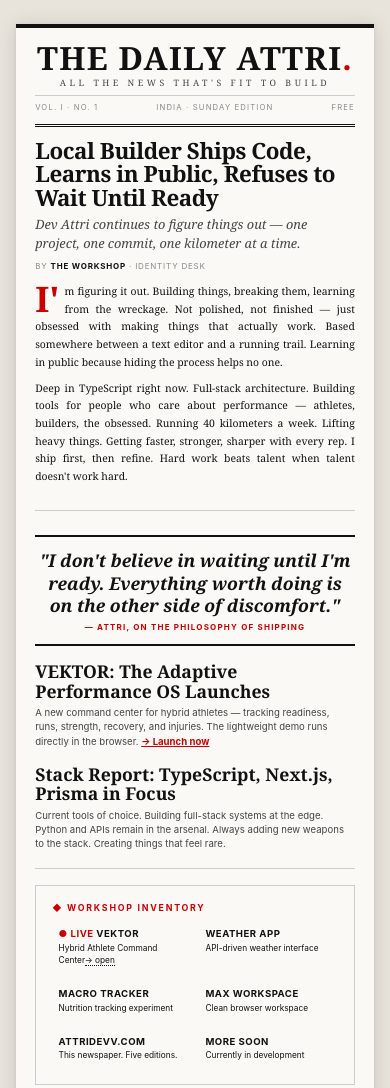
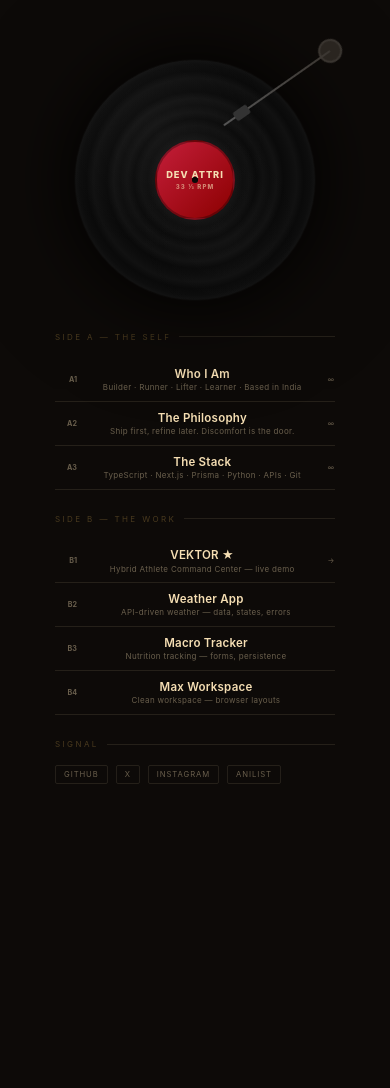
Before and after one commit to attridevv/portfolio, a plain HTML site: page index.html in a window 390 px wide. Shown: the top 1088 px of the page. After the commit the page ends 844 px from the top, so only its background shows below. Drawn offline with Linux system fonts and the light colour scheme.

Commit message:
feat: vinyl record theme — spinning disc with track listing
- 320px vinyl record with concentric groove gradients
- Spins on hover (paused by default)
- Center label: Dev Attri · 33⅓ RPM in classic red
- Tonearm with base, arm, and head — moves on hover
- Side A (The Self): Who I Am, Philosophy, Stack
- Side B (The Work): VEKTOR, Weather App, Macro Tracker, Max Workspace
- Signal links as record store tags
- Warm gold/amber palette on dark background
- Responsive: stacks vertically on mobile

```diff
--- a/index.html
+++ b/index.html
@@ -3,188 +3,222 @@
 <head>
 <meta charset="UTF-8">
 <meta name="viewport" content="width=device-width,initial-scale=1.0">
-<title>The Daily Attri</title>
+<title>Dev Attri · Record</title>
 <style>
 *,*::before,*::after{margin:0;padding:0;box-sizing:border-box}
 
 :root{
-  --paper:#faf9f6;--ink:#111;--red:#cc0000;--grey:#444;--light:#888;--rule:#ccc;
+  --bg:#0d0a08;--surface:#1a1512;--gold:#d4a853;--gold-dim:rgba(212,168,83,.3);
+  --warm:#f5deb3;--dim:rgba(245,222,179,.4);--faint:rgba(245,222,179,.1);
 }
 
 body{
-  background:#e8e4dc;color:var(--ink);
-  font-family:'Georgia','Times New Roman',serif;
-  display:flex;justify-content:center;
-  padding:1.5rem 1rem;
+  background:var(--bg);color:var(--warm);
+  font-family:'Inter',-apple-system,BlinkMacSystemFont,'Segoe UI',sans-serif;
+  min-height:100vh;display:flex;align-items:center;justify-content:center;
+  overflow-x:hidden;padding:2rem;
 }
 
-.paper{
-  width:100%;max-width:800px;background:var(--paper);
-  box-shadow:0 2px 20px rgba(0,0,0,.12),0 1px 4px rgba(0,0,0,.08);
-  padding:1.5rem 2rem;
-  border-top:4px solid var(--ink);
+/* ===== CONTAINER ===== */
+.container{display:flex;gap:3rem;align-items:center;max-width:900px;width:100%}
+
+/* ===== VINYL RECORD ===== */
+.record-wrap{position:relative;flex-shrink:0}
+.record{
+  width:320px;height:320px;border-radius:50%;
+  background:radial-gradient(circle at 50% 50%,
+    #0a0a0a 0%,#0d0d0d 8%,#111 10%,#1a1a1a 12%,#111 14%,#151515 16%,
+    #0d0d0d 18%,#111 20%,#121212 24%,#0d0d0d 28%,#101010 32%,
+    #0a0a0a 36%,#111 40%,#0d0d0d 44%,#121212 48%,
+    #0a0a0a 52%,#0d0d0d 56%,#111 60%,
+    #0a0a0a 64%,#0d0d0d 68%,#111 70%,
+    #0a0a0a 74%,#0d0d0d 75%);
+  position:relative;
+  box-shadow:0 0 60px rgba(0,0,0,.8),0 0 120px rgba(0,0,0,.4),0 0 0 1px rgba(255,255,255,.03);
+  animation:spin 4s linear infinite paused;
+}
+.record:hover{animation-play-state:running}
+@keyframes spin{from{transform:rotate(0deg)}to{transform:rotate(360deg)}}
+
+/* Record shine */
+.record::after{
+  content:'';position:absolute;inset:0;border-radius:50%;
+  background:radial-gradient(ellipse at 35% 30%,rgba(255,255,255,.04),transparent 50%),
+    radial-gradient(ellipse at 60% 70%,rgba(255,255,255,.02),transparent 40%);
+  pointer-events:none;
 }
 
-/* ===== MASTHEAD ===== */
-.masthead{border-bottom:3px double var(--ink);padding-bottom:.75rem;margin-bottom:.75rem;text-align:center}
-.masthead h1{font-size:3rem;font-weight:900;letter-spacing:.04em;text-transform:uppercase;line-height:.9}
-.masthead .red-dot{color:var(--red)}
-.masthead .tagline{font-size:.55rem;letter-spacing:.4em;text-transform:uppercase;color:var(--grey);margin-top:.25rem}
-.masthead .meta{display:flex;justify-content:space-between;font-size:.48rem;letter-spacing:.15em;text-transform:uppercase;color:var(--light);margin-top:.4rem;border-top:1px solid var(--rule);padding-top:.4rem}
-.masthead .meta span{font-family:'Inter',-apple-system,sans-serif}
+/* Center label */
+.center-label{
+  position:absolute;top:50%;left:50%;transform:translate(-50%,-50%);
+  width:100px;height:100px;border-radius:50%;
+  background:linear-gradient(135deg,#c41e3a,#8b0000);
+  display:flex;align-items:center;justify-content:center;text-align:center;
+  z-index:2;border:2px solid rgba(0,0,0,.3);
+}
+.center-label .text{font-size:.58rem;font-weight:800;letter-spacing:.1em;text-transform:uppercase;color:#f5deb3;line-height:1.3}
+.center-label .text small{display:block;font-size:.38rem;letter-spacing:.18em;opacity:.6;margin-top:.1rem}
 
-/* ===== SECTIONS ===== */
-.article{border-bottom:1px solid var(--rule);padding-bottom:1rem;margin-bottom:1rem}
-.article:last-child{border-bottom:none}
+/* Spindle hole */
+.record::before{
+  content:'';position:absolute;top:50%;left:50%;transform:translate(-50%,-50%);
+  width:6px;height:6px;border-radius:50%;background:#0a0a0a;z-index:3;
+  box-shadow:inset 0 1px 2px rgba(0,0,0,.8);
+}
 
-/* ===== LEAD STORY ===== */
-.lead{margin-bottom:1.5rem}
-.lead h2{font-size:2rem;font-weight:900;line-height:1.05;margin-bottom:.35rem;letter-spacing:-.02em}
-.lead .dek{font-size:.8rem;color:var(--grey);line-height:1.5;margin-bottom:.5rem;font-style:italic}
-.lead .byline{font-size:.5rem;text-transform:uppercase;letter-spacing:.1em;color:var(--light);margin-bottom:.75rem;font-family:'Inter',sans-serif}
-.lead .byline strong{color:var(--ink);font-weight:700}
+/* Tonearm */
+.tonearm{
+  position:absolute;top:-30px;right:-40px;z-index:5;
+  width:160px;height:8px;transform:rotate(-35deg);transform-origin:right center;
+  transition:transform .8s cubic-bezier(.16,1,.3,1);
+}
+.record-wrap:hover .tonearm{transform:rotate(-28deg)}
+.tonearm-base{
+  position:absolute;right:0;top:50%;transform:translateY(-50%);
+  width:24px;height:24px;border-radius:50%;background:#2a2520;border:2px solid #3a3530;
+}
+.tonearm-arm{
+  position:absolute;right:12px;top:50%;transform:translateY(-50%);
+  width:130px;height:2px;background:linear-gradient(to left,#3a3530,#555);
+  border-radius:1px;
+}
+.tonearm-head{
+  position:absolute;left:0;top:50%;transform:translate(-50%,-50%);
+  width:16px;height:10px;background:#333;border-radius:2px;
+}
 
-/* Column layout */
-.cols{columns:2;column-gap:1.5rem;column-rule:1px solid var(--rule);margin-top:.5rem}
-.cols p{font-size:.65rem;line-height:1.7;margin-bottom:.5rem;text-align:justify}
-.cols p:first-of-type::first-letter{font-size:2.2rem;float:left;line-height:.7;padding-right:5px;padding-top:3px;font-weight:900;color:var(--red)}
+/* ===== TRACK LISTING (right side) ===== */
+.tracklist{flex:1;min-width:280px}
+.tracklist .side-label{
+  font-size:.5rem;letter-spacing:.3em;text-transform:uppercase;color:var(--gold-dim);
+  margin-bottom:1rem;display:flex;align-items:center;gap:.5rem;
+}
+.side-label::after{content:'';flex:1;height:1px;background:var(--faint)}
 
-/* ===== SECONDARY STORIES ===== */
-.secondary{display:grid;grid-template-columns:1fr 1fr;gap:1rem}
-.sub-story{h3{font-size:1.1rem;font-weight:900;line-height:1.1;margin-bottom:.3rem}}
-.sub-story h3{font-size:1.1rem;font-weight:900;line-height:1.1;margin-bottom:.3rem}
-.sub-story .sub-dek{font-size:.6rem;color:var(--grey);line-height:1.5;font-family:'Inter',sans-serif}
+.track-item{
+  display:flex;align-items:center;gap:.75rem;padding:.55rem 0;
+  border-bottom:1px solid var(--faint);cursor:pointer;
+  transition:all .3s;text-decoration:none;color:inherit;
+}
+.track-item:hover{color:var(--gold);padding-left:.3rem}
+.track-item:hover .track-num{color:var(--gold);border-color:var(--gold)}
 
-/* ===== PULL QUOTE ===== */
-.pullquote{
-  border-top:2px solid var(--ink);border-bottom:2px solid var(--ink);
-  padding:.75rem 0;margin:1rem 0;text-align:center;
-  font-size:1.1rem;font-weight:700;font-style:italic;line-height:1.3;
+.track-num{
+  font-size:.45rem;font-weight:700;color:var(--dim);width:22px;text-align:right;
+  transition:color .3s;
 }
-.pullquote cite{display:block;font-size:.5rem;text-transform:uppercase;letter-spacing:.15em;color:var(--red);font-style:normal;margin-top:.3rem;font-family:'Inter',sans-serif}
-
-/* ===== LISTINGS ===== */
-.listings{border:1px solid var(--rule);padding:1rem;margin-top:1rem}
-.listings h4{font-size:.55rem;text-transform:uppercase;letter-spacing:.2em;margin-bottom:.5rem;color:var(--red);font-family:'Inter',sans-serif}
-.listing-grid{display:grid;grid-template-columns:1fr 1fr 1fr;gap:.5rem}
-.listing-item{padding:.4rem;font-size:.52rem;line-height:1.5;font-family:'Inter',sans-serif}
-.listing-item strong{display:block;font-size:.6rem;color:var(--ink);text-transform:uppercase;letter-spacing:.05em}
-.listing-item .live{color:var(--red);font-weight:700}
-.listing-item a{color:var(--ink);text-decoration:none;border-bottom:1px dotted var(--ink)}
-.listing-item a:hover{color:var(--red);border-color:var(--red)}
-
-/* ===== CLASSIFIEDS ===== */
-.classifieds{border-top:1px solid var(--rule);padding-top:.75rem;margin-top:1rem}
-.classifieds h4{font-size:.5rem;text-transform:uppercase;letter-spacing:.25em;margin-bottom:.5rem;color:var(--grey);font-family:'Inter',sans-serif}
-.class-grid{display:flex;flex-wrap:wrap;gap:.6rem}
-.class-tag{font-size:.5rem;font-family:'Inter',sans-serif;letter-spacing:.06em;color:var(--ink);text-decoration:none;border-bottom:1px dotted var(--grey);transition:all .2s}
-.class-tag:hover{color:var(--red);border-color:var(--red)}
-
-/* ===== FOOTER ===== */
-.footer{border-top:2px solid var(--ink);margin-top:1rem;padding-top:.6rem;text-align:center;
-  font-size:.45rem;text-transform:uppercase;letter-spacing:.2em;color:var(--light);font-family:'Inter',sans-serif}
+.track-info{flex:1}
+.track-title{font-size:.72rem;font-weight:600;letter-spacing:.02em;margin-bottom:.08rem}
+.track-detail{font-size:.5rem;color:var(--dim);letter-spacing:.04em}
+.track-duration{font-size:.45rem;color:var(--dim);letter-spacing:.1em;font-variant-numeric:tabular-nums}
 
 /* ===== RESPONSIVE ===== */
-@media(max-width:650px){
-  .paper{padding:1rem 1.2rem}
-  .masthead h1{font-size:2rem}
-  .lead h2{font-size:1.4rem}
-  .cols{columns:1}
-  .secondary{grid-template-columns:1fr}
-  .listing-grid{grid-template-columns:1fr 1fr}
+@media(max-width:700px){
+  .container{flex-direction:column;gap:2rem;text-align:center}
+  .record{width:240px;height:240px}
+  .center-label{width:80px;height:80px}
+  .tonearm{top:-20px;right:-25px;width:120px}
+  .track-item{justify-content:center}
 }
 </style>
 </head>
 <body>
 
-<div class="paper">
+<div class="container">
 
-  <!-- MASTHEAD -->
-  <div class="masthead">
-    <h1>The Daily Attri<span class="red-dot">.</span></h1>
-    <div class="tagline">All the news that's fit to build</div>
-    <div class="meta">
-      <span>Vol. I · No. 1</span>
-      <span>India · Sunday Edition</span>
-      <span>Free</span>
+  <!-- VINYL -->
+  <div class="record-wrap">
+    <div class="record">
+      <div class="center-label">
+        <span class="text">Dev Attri<small>33 ⅓ RPM</small></span>
+      </div>
+    </div>
+    <div class="tonearm">
+      <div class="tonearm-base"></div>
+      <div class="tonearm-arm"></div>
+      <div class="tonearm-head"></div>
     </div>
   </div>
 
-  <!-- LEAD STORY -->
-  <div class="article lead">
-    <h2>Local Builder Ships Code, Learns in Public, Refuses to Wait Until Ready</h2>
-    <div class="dek">Dev Attri continues to figure things out — one project, one commit, one kilometer at a time.</div>
-    <div class="byline">By <strong>THE WORKSHOP</strong> · Identity Desk</div>
-    <div class="cols">
-      <p>I'm figuring it out. Building things, breaking them, learning from the wreckage. Not polished, not finished — just obsessed with making things that actually work. Based somewhere between a text editor and a running trail. Learning in public because hiding the process helps no one.</p>
-      <p>Deep in TypeScript right now. Full-stack architecture. Building tools for people who care about performance — athletes, builders, the obsessed. Running 40 kilometers a week. Lifting heavy things. Getting faster, stronger, sharper with every rep. I ship first, then refine. Hard work beats talent when talent doesn't work hard.</p>
+  <!-- TRACKLIST -->
+  <div class="tracklist">
+
+    <div class="side-label">Side A — The Self</div>
+
+    <div class="track-item">
+      <span class="track-num">A1</span>
+      <div class="track-info">
+        <div class="track-title">Who I Am</div>
+        <div class="track-detail">Builder · Runner · Lifter · Learner · Based in India</div>
+      </div>
+      <span class="track-duration">∞</span>
     </div>
-  </div>
 
-  <!-- PULL QUOTE -->
-  <div class="pullquote">
-    "I don't believe in waiting until I'm ready. Everything worth doing is on the other side of discomfort."
-    <cite>— Attri, on the philosophy of shipping</cite>
-  </div>
+    <div class="track-item">
+      <span class="track-num">A2</span>
+      <div class="track-info">
+        <div class="track-title">The Philosophy</div>
+        <div class="track-detail">Ship first, refine later. Discomfort is the door.</div>
+      </div>
+      <span class="track-duration">∞</span>
+    </div>
 
-  <!-- SECONDARY STORIES -->
-  <div class="article secondary">
-    <div class="sub-story">
-      <h3>VEKTOR: The Adaptive Performance OS Launches</h3>
-      <div class="sub-dek">A new command center for hybrid athletes — tracking readiness, runs, strength, recovery, and injuries. The lightweight demo runs directly in the browser. <a href="/grit" style="color:var(--red);font-weight:700">→ Launch now</a></div>
+    <div class="track-item">
+      <span class="track-num">A3</span>
+      <div class="track-info">
+        <div class="track-title">The Stack</div>
+        <div class="track-detail">TypeScript · Next.js · Prisma · Python · APIs · Git</div>
+      </div>
+      <span class="track-duration">∞</span>
     </div>
-    <div class="sub-story">
-      <h3>Stack Report: TypeScript, Next.js, Prisma in Focus</h3>
-      <div class="sub-dek">Current tools of choice. Building full-stack systems at the edge. Python and APIs remain in the arsenal. Always adding new weapons to the stack. Creating things that feel rare.</div>
+
+    <div class="side-label" style="margin-top:1.5rem">Side B — The Work</div>
+
+    <a href="/grit" class="track-item">
+      <span class="track-num">B1</span>
+      <div class="track-info">
+        <div class="track-title">VEKTOR ★</div>
+        <div class="track-detail">Hybrid Athlete Command Center — live demo</div>
+      </div>
+      <span class="track-duration">→</span>
+    </a>
+
+    <div class="track-item">
+      <span class="track-num">B2</span>
+      <div class="track-info">
+        <div class="track-title">Weather App</div>
+        <div class="track-detail">API-driven weather — data, states, errors</div>
+      </div>
+      <span class="track-duration"></span>
     </div>
-  </div>
 
-  <!-- TOOL LISTINGS -->
-  <div class="listings">
-    <h4>◆ Workshop Inventory</h4>
-    <div class="listing-grid">
-      <div class="listing-item">
-        <strong><span class="live">● LIVE</span> VEKTOR</strong>
-        Hybrid Athlete Command Center<a href="/grit">→ open</a>
+    <div class="track-item">
+      <span class="track-num">B3</span>
+      <div class="track-info">
+        <div class="track-title">Macro Tracker</div>
+        <div class="track-detail">Nutrition tracking — forms, persistence</div>
       </div>
-      <div class="listing-item">
-        <strong>Weather App</strong>
-        API-driven weather interface
+      <span class="track-duration"></span>
+    </div>
+
+    <div class="track-item">
+      <span class="track-num">B4</span>
+      <div class="track-info">
+        <div class="track-title">Max Workspace</div>
+        <div class="track-detail">Clean workspace — browser layouts</div>
       </div>
-      <div class="listing-item">
-        <strong>Macro Tracker</strong>
-        Nutrition tracking experiment
-      </div>
-      <div class="listing-item">
-        <strong>Max Workspace</strong>
-        Clean browser workspace
-      </div>
-      <div class="listing-item">
-        <strong>attridevv.com</strong>
-        This newspaper. Five editions.
-      </div>
-      <div class="listing-item">
-        <strong>More soon</strong>
-        Currently in development
-      </div>
+      <span class="track-duration"></span>
     </div>
-  </div>
 
-  <!-- CLASSIFIEDS -->
-  <div class="article classifieds">
-    <h4>◆ Signal Board</h4>
-    <div class="class-grid">
-      <a href="https://github.com/attridevv" target="_blank" class="class-tag">GITHUB</a>
-      <a href="https://x.com/attridevv" target="_blank" class="class-tag">X / TWITTER</a>
-      <a href="https://instagram.com/attridevv" target="_blank" class="class-tag">INSTAGRAM</a>
-      <a href="https://anilist.co/user/Attridevv/" target="_blank" class="class-tag">ANILIST</a>
-      <a href="https://youtube.com/@attridevv" target="_blank" class="class-tag">YOUTUBE</a>
+    <div class="side-label" style="margin-top:1.5rem">Signal</div>
+
+    <div style="display:flex;flex-wrap:wrap;gap:.5rem;margin-top:.5rem">
+      <a href="https://github.com/attridevv" target="_blank" style="font-size:.48rem;letter-spacing:.12em;color:var(--dim);text-decoration:none;border:1px solid var(--faint);padding:.25rem .5rem;border-radius:2px;transition:all .2s" onmouseover="this.style.borderColor='var(--gold)';this.style.color='var(--gold)'" onmouseout="this.style.borderColor='';this.style.color=''">GITHUB</a>
+      <a href="https://x.com/attridevv" target="_blank" style="font-size:.48rem;letter-spacing:.12em;color:var(--dim);text-decoration:none;border:1px solid var(--faint);padding:.25rem .5rem;border-radius:2px;transition:all .2s" onmouseover="this.style.borderColor='var(--gold)';this.style.color='var(--gold)'" onmouseout="this.style.borderColor='';this.style.color=''">X</a>
+      <a href="https://instagram.com/attridevv" target="_blank" style="font-size:.48rem;letter-spacing:.12em;color:var(--dim);text-decoration:none;border:1px solid var(--faint);padding:.25rem .5rem;border-radius:2px;transition:all .2s" onmouseover="this.style.borderColor='var(--gold)';this.style.color='var(--gold)'" onmouseout="this.style.borderColor='';this.style.color=''">INSTAGRAM</a>
+      <a href="https://anilist.co/user/Attridevv/" target="_blank" style="font-size:.48rem;letter-spacing:.12em;color:var(--dim);text-decoration:none;border:1px solid var(--faint);padding:.25rem .5rem;border-radius:2px;transition:all .2s" onmouseover="this.style.borderColor='var(--gold)';this.style.color='var(--gold)'" onmouseout="this.style.borderColor='';this.style.color=''">ANILIST</a>
     </div>
-  </div>
 
-  <!-- FOOTER -->
-  <div class="footer">
-    © The Daily Attri · Printed on home servers · All facts checked, some opinions included · Continued on page A2
   </div>
 
 </div>
```
